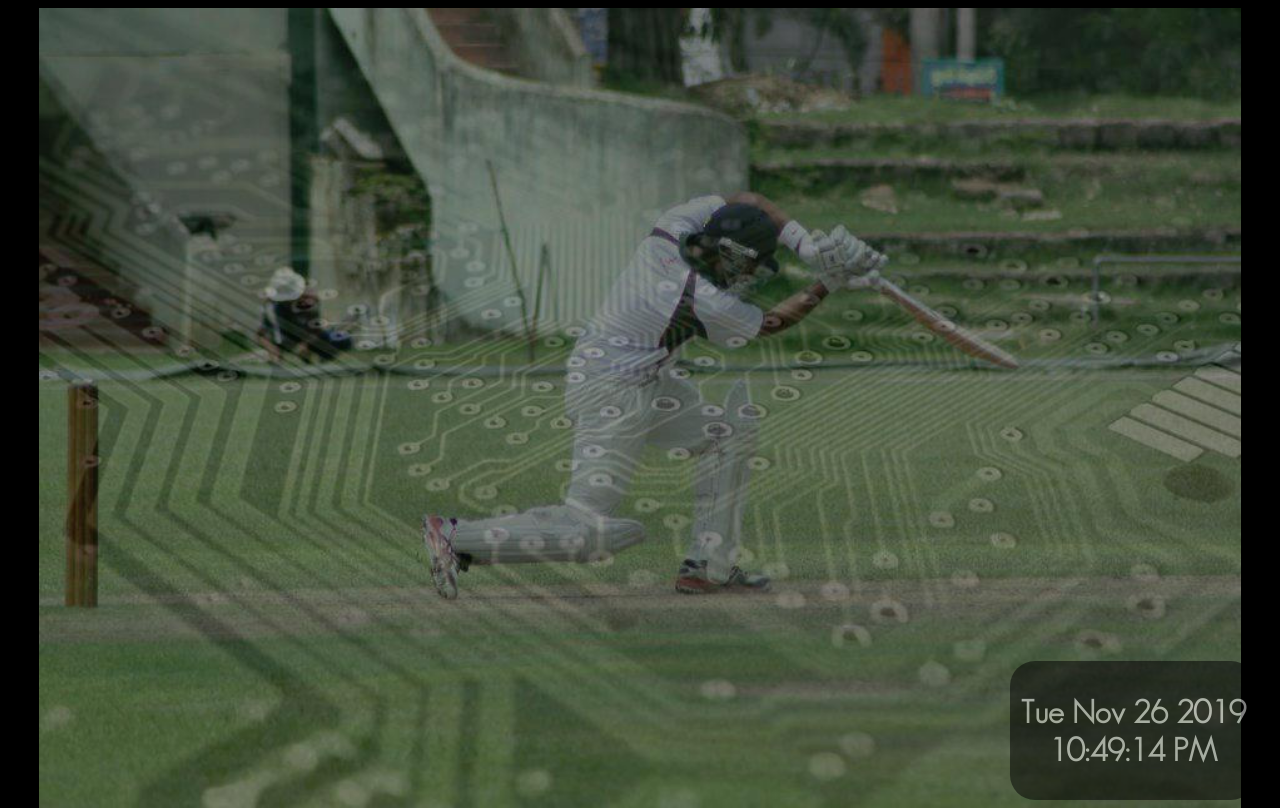
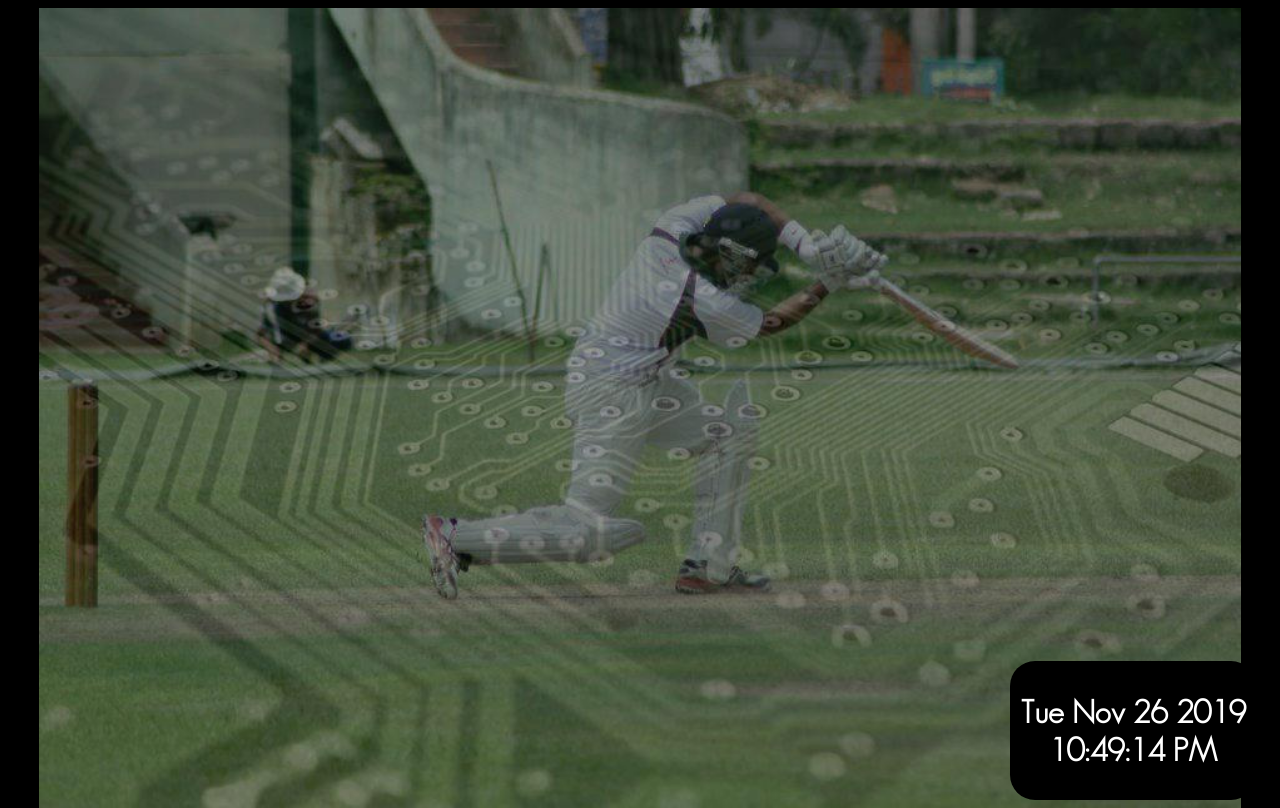
Before and after one commit to khrishan/digital_photo_frame, a Flask app: page / in a window 1280 px wide. Run offline with Flask 2, Linux system fonts and the light colour scheme; data that the repository does not hold is empty.

Commit message:
#7 Revert back to old style

```diff
--- a/app/static/css/style.css
+++ b/app/static/css/style.css
@@ -15,30 +15,22 @@ body, html {
     position: relative;
     text-align: center;
     color: white;
-    object-fit: cover;
 }
 
-.bottom {
+.bottom-right {
+    border-radius: 25px;
+    padding: 10px;
     position: absolute;
     bottom: 8px;
+    right: 16px;
     background-color: black;
-    opacity: 0.5;
 }
 
-.right {
-    border-radius: 25px;
-    padding: 10px;
-    right : 16px
-}
-
-.left {
+.bottom-left {
     border-radius: 5px;
     padding: 1px;
+    position: absolute;
+    bottom: 8px;
     left: 16px;
+    background-color: black;
 }
-
-#photo {
-    height:100%;
-    width:inherit;
-    /*max-width: 100%;*/
-}
--- a/app/templates/index.html
+++ b/app/templates/index.html
@@ -3,12 +3,12 @@
     <link rel="stylesheet" type="text/css" href="/static/css/style.css" />
 </head>
 
-<div onclick="loadPhoto()" class="container" style="overflow: hidden;">
-    <img id='photo' src="static/img/header.jpg" alt="Snow">
-    <div class="bottom left">
+<div class="container" style="overflow: hidden;">
+    <img id='photo' src="static/img/header.jpg" alt="Snow" style="height:100%;">
+    <div class="bottom-left">
         <h3 id="path"></h3>
     </div>
-    <div class="bottom right">
+    <div class="bottom-right">
         <h1><span id="dateHead"></span><br/><span id="timeHead"></span></h1>
     </div>
 
```
